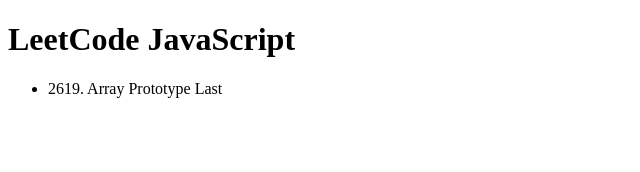
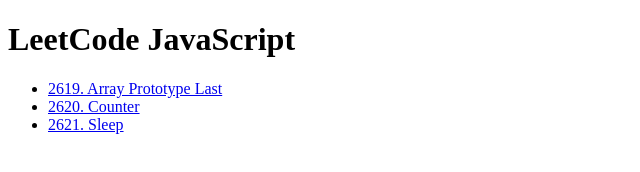
Before and after one commit to hector1234567/leetcode-javascript, a website: page index.html in a window 1280 px wide. Shown: the whole page, without its empty margins (0-640 px from the left). Drawn offline with Linux system fonts and the light colour scheme.

Commit message:
2626. Array Reduce Transformation

```diff
--- a/index.html
+++ b/index.html
@@ -3,12 +3,32 @@
   <head>
     <meta charset="UTF-8" />
     <meta name="viewport" content="width=device-width, initial-scale=1.0" />
-    <title>LeetCode JavaScript</title>
+    <title>LeetCode JavaScript Vitest</title>
   </head>
   <body>
     <h1>LeetCode JavaScript</h1>
     <ul>
-      <li>2619. Array Prototype Last</li>
+      <li>
+        <a
+          target="_blank"
+          href="https://github.com/hector1234567/leetcode-javascript/tree/main/2619.%20Array%20Prototype%20Last"
+          >2619. Array Prototype Last</a
+        >
+      </li>
+      <li>
+        <a
+          target="_blank"
+          href="https://github.com/hector1234567/leetcode-javascript/tree/main/2620.%20Counter"
+          >2620. Counter</a
+        >
+      </li>
+      <li>
+        <a
+          target="_blank"
+          href="https://github.com/hector1234567/leetcode-javascript/tree/main/2621.%20Sleep"
+          >2621. Sleep</a
+        >
+      </li>
     </ul>
   </body>
 </html>
```
Also changed, not shown: 2626. Array Reduce Transformation/index.js (added, +14 -0 lines), 2626. Array Reduce Transformation/index.test.js (added, +72 -0 lines).
